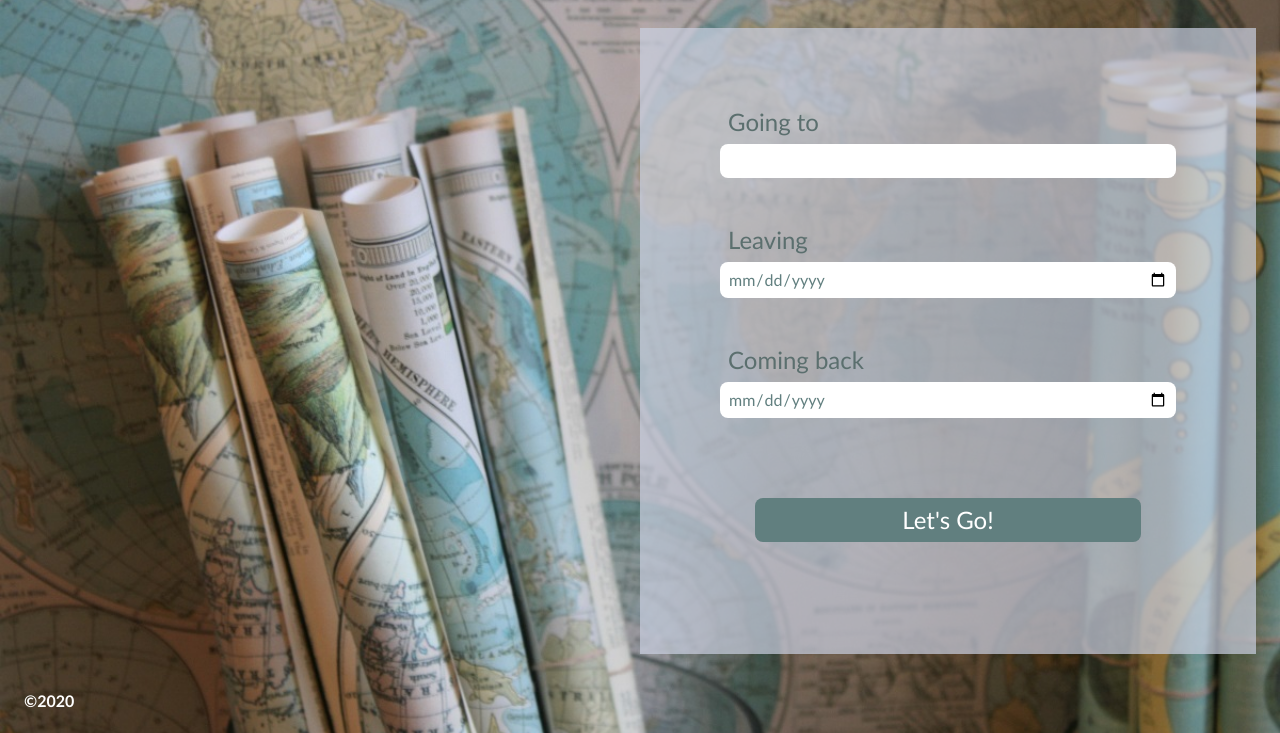
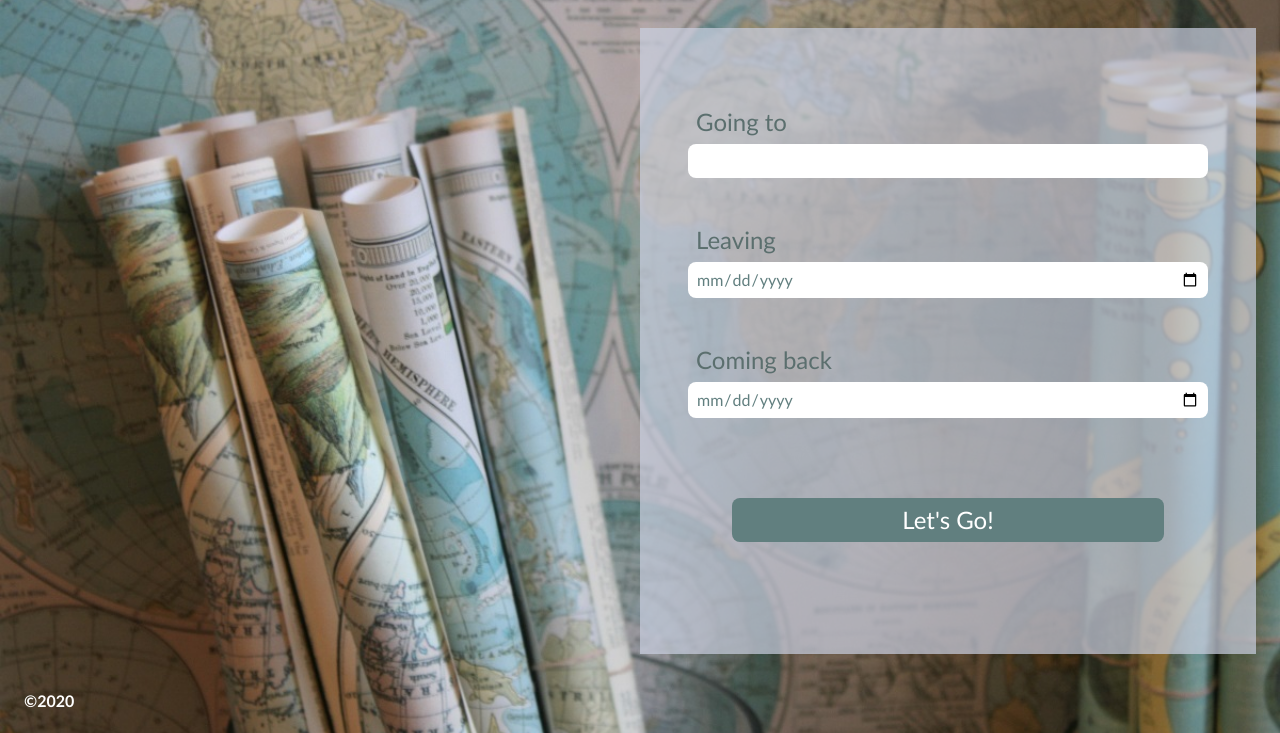
Before and after one commit to neternefer/CapstoneProject, a website built with webpack: page src/client/views/index.html in a window 1280 px wide. Shown: the part 67-800 px from the top of the page. Built offline with nearby package versions, Linux system fonts and the light colour scheme.

Commit message:
Changes to card-text
Width 80% in card-text and margin to card-text, 0 paddings in form-artic

Compensate for paddings

```diff
--- a/src/client/styles/style.scss
+++ b/src/client/styles/style.scss
@@ -67,7 +67,7 @@ article {
 
 .form-article {
     text-align: left;
-    padding: 4vh 2rem;
+    // padding: 4vh 2rem;
     // background-color: #b1bac0;
     // background-color: #cad1e1
     background-color: rgba(202, 209, 225, 0.7);
@@ -84,7 +84,8 @@ article {
 .card-text {
     display: flex;
     flex-direction: column;
-    width: 100%;
+    width: 80%;
+    margin: 4vh 0;
 }
 
 .card-text-section {
```
